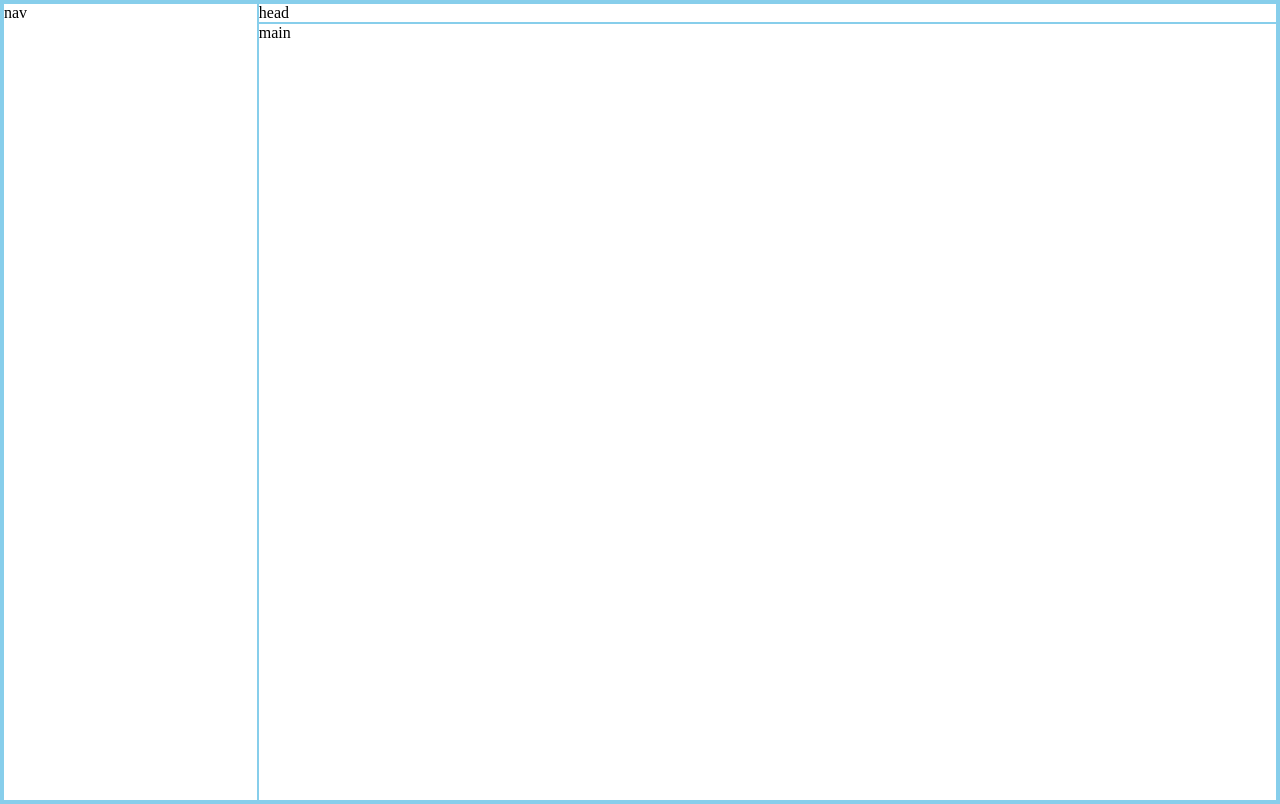
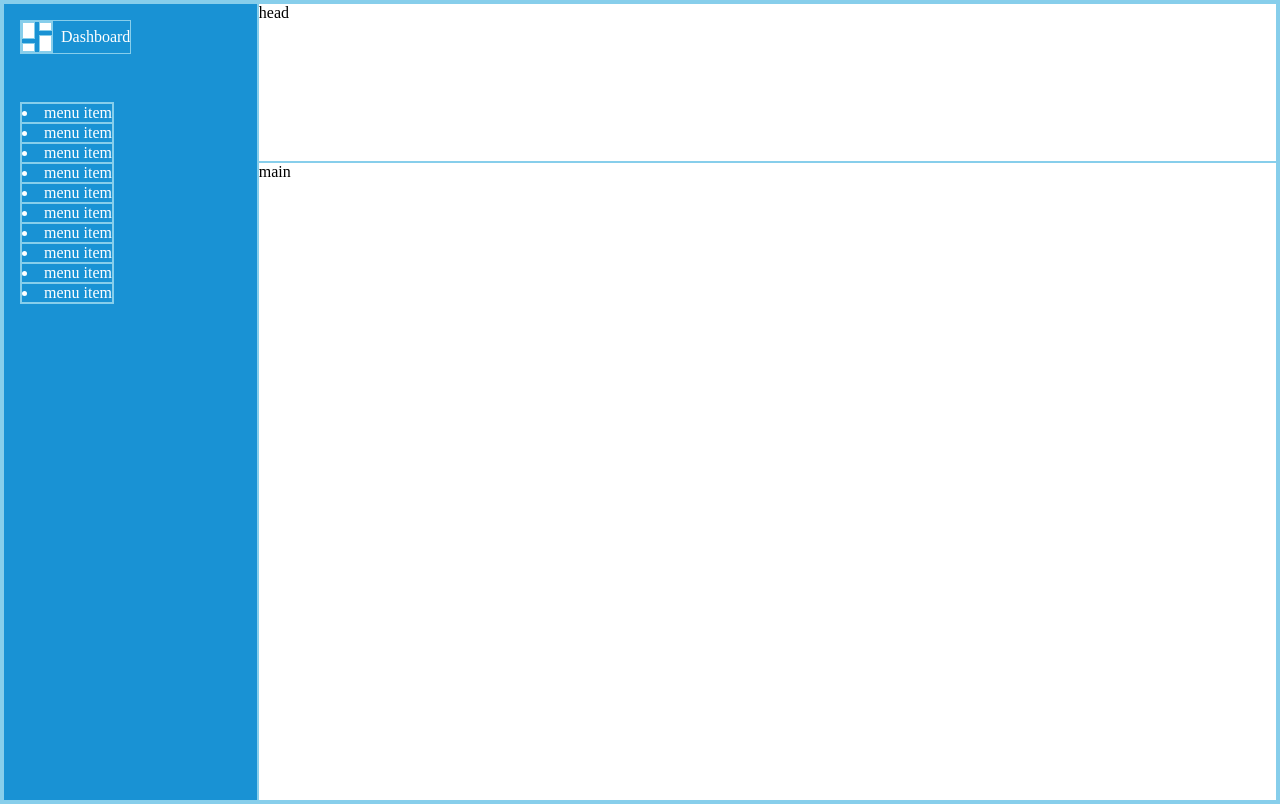
Before and after one commit to MrBlunderovich/odin-dashboard, a plain HTML site: page index.html in a window 1280 px wide. Drawn offline with Linux system fonts and the light colour scheme.

Commit message:
Add logo and basic sidebar layout

```diff
--- a/index.html
+++ b/index.html
@@ -10,7 +10,29 @@
   </head>
   <body>
     <div class="page-container">
-      <nav class="sidebar">nav</nav>
+      <nav class="sidebar">
+        <div class="sidebar__header">
+          <div class="logo">
+            <div></div>
+            <div></div>
+            <div></div>
+            <div></div>
+          </div>
+          Dashboard
+        </div>
+        <menu class="sidebar__menu"
+          ><li>menu item</li>
+          <li>menu item</li>
+          <li>menu item</li>
+          <li>menu item</li>
+          <li>menu item</li>
+          <li>menu item</li>
+          <li>menu item</li>
+          <li>menu item</li>
+          <li>menu item</li>
+          <li>menu item</li></menu
+        >
+      </nav>
       <header class="header">head</header>
       <main class="main">main</main>
     </div>
--- a/style.css
+++ b/style.css
@@ -14,4 +14,33 @@
 }
 .sidebar {
   grid-row: 1 / span 2;
+  padding: 1rem;
+  display: flex;
+  flex-direction: column;
+  align-items: flex-start;
+  gap: 3rem;
+  color: #fff;
+  background-color: #1992d4;
 }
+.sidebar__header {
+  display: flex;
+  gap: 1ch;
+  align-items: center;
+}
+.logo {
+  --logo-size: 2rem;
+  height: var(--logo-size);
+  width: var(--logo-size);
+  display: grid;
+  grid-template-columns: 1fr 1fr;
+  grid-template-rows: 2fr 1fr 2fr;
+  gap: calc(var(--logo-size) * 0.1);
+  /* grid-template-areas: "1 2", "1 4", "3 4"; */
+  grid-auto-flow: dense;
+}
+.logo > div:nth-child(odd) {
+  grid-row: span 2;
+}
+.logo > div {
+  background-color: #fff;
+}
```
